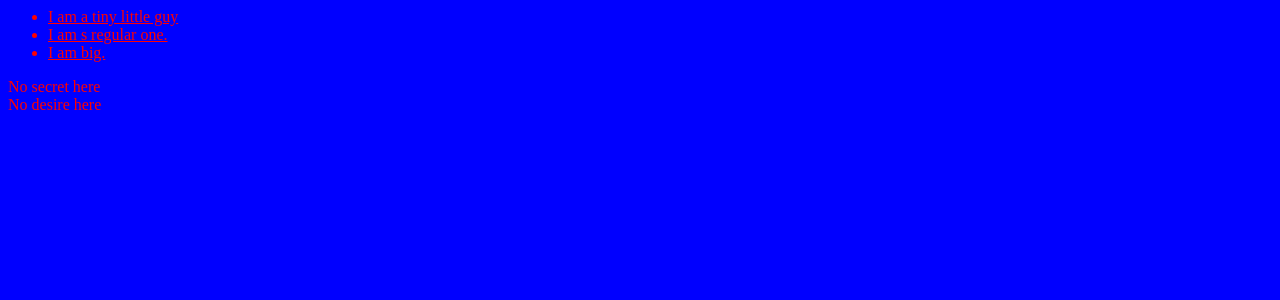
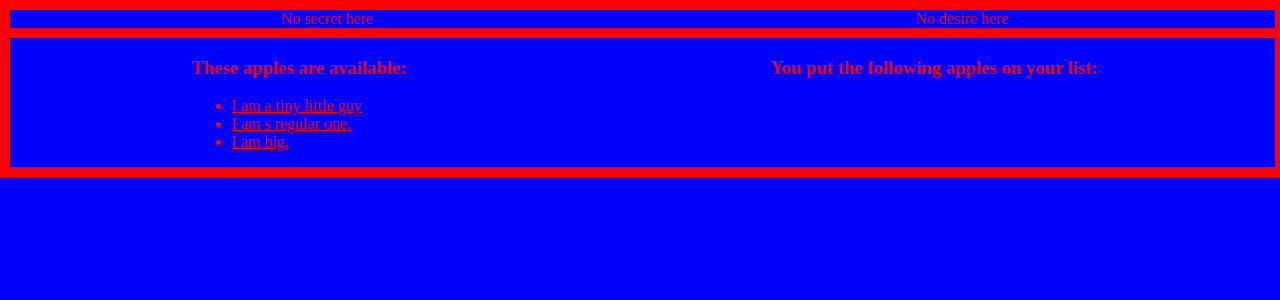
Before and after one commit to florianmaxim/react-jungle, a React app: page / in a window 1280 px wide. Shown: the top 300 px of the page. Built offline with nearby package versions, Linux system fonts and the light colour scheme.

Commit message:
this makes may more sense as a example

```diff
--- a/src/public/actions/index.js
+++ b/src/public/actions/index.js
@@ -9,3 +9,27 @@ export const selectApple = (apple) => {
 
   }
 }
+
+export const addApple = (apple) => {
+
+  console.log(`You clicked on Apple ${apple.name}`);
+
+  return{
+
+    type: 'APPLE_ADDED',
+    payload: apple
+
+  }
+}
+
+export const deleteApple = (index) => {
+
+  console.log(`You deleted the apple with the index: ${index}`);
+
+  return{
+
+    type: 'APPLE_DELETED',
+    payload: index
+
+  }
+}
--- a/src/public/components/App.js
+++ b/src/public/components/App.js
@@ -1,6 +1,8 @@
 import React from 'react';
 
 import Apples      from '../containers/container-apples';
+import ApplesList  from '../containers/container-apples-list';
+
 import AppleSecret from '../containers/container-apple-secret';
 import AppleDesire from '../containers/container-apple-desire';
 
@@ -11,10 +13,22 @@ export default class App extends React.Component {
 
   render(){
     return(
-        <div>
-          <Apples/>
-          <AppleSecret/>
-          <AppleDesire/>
+        <div className="app">
+
+          <div className="app-item">
+
+            <AppleSecret/>
+            <AppleDesire/>
+
+          </div>
+          <div className="app-item">
+
+            <Apples/>
+            <ApplesList/>
+
+          </div>
+
+
         </div>
     );
   }
--- /dev/null
+++ b/src/public/containers/container-apples-list.js
@@ -0,0 +1,73 @@
+import React, {Component} from 'react';
+import {bindActionCreators} from 'redux';
+import {connect} from 'react-redux';
+
+import {selectApple} from '../actions/index';
+import {deleteApple} from '../actions/index';
+
+class ApplesList extends Component {
+
+  componentWillMount(){
+    // console.log(this.props)
+  }
+
+  componentWillUpdate(){
+    // console.log(this.props)
+  }
+
+  componentWillReceiveProps(){
+    // console.log(this.props)
+  }
+
+    renderList() {
+
+      console.log(this.props.applesList.length)
+        return this.props.applesList.map((apple, index) => {
+            return (
+                <li key={index}>
+
+
+                {apple.name}
+
+
+                <a href="#" onClick={() => this.props.deleteApple(index)}>
+                [DELETE]
+                </a>
+
+                </li>
+            );
+        });
+    }
+
+    render() {
+        return (
+            <div>
+              <h3>You put the following apples on your list:</h3>
+              <ul>
+                  {this.renderList()}
+              </ul>
+            </div>
+        );
+    }
+
+}
+
+function props(state) {
+  return {
+    apples: state.apples,
+    applesList: state.applesList,
+  };
+}
+
+function actions(dispatch){
+
+  return bindActionCreators({
+
+    selectApple: selectApple,
+    deleteApple: deleteApple
+
+  }, dispatch)
+
+}
+
+export default connect(props, actions)(ApplesList);
--- a/src/public/containers/container-apples.js
+++ b/src/public/containers/container-apples.js
@@ -2,19 +2,26 @@ import React, {Component} from 'react';
 import {bindActionCreators} from 'redux';
 import {connect} from 'react-redux';
 
+import {addApple} from '../actions/index';
 import {selectApple} from '../actions/index';
 
 class UserList extends Component {
 
   componentDidMount(){
-    console.log(this.props)
+
+  }
+
+  componentWillUpdate(){
+    console.log(this.props);
   }
 
     renderList() {
         return this.props.apples.map((apple) => {
             return (
                 <li key={apple.id}
-                onClick={() => this.props.selectApple(apple)}
+                onClick={() => this.props.addApple(apple)}
+                onMouseOver={() => this.props.selectApple(apple)}
+
                 ><a href="#">
                 {apple.name}
                 </a></li>
@@ -25,6 +32,7 @@ class UserList extends Component {
     render() {
         return (
             <div>
+              <h3>These apples are available:</h3>
               <ul>
                   {this.renderList()}
               </ul>
@@ -36,12 +44,18 @@ class UserList extends Component {
 
 function props(state) {
   return {
-      apples: state.apples
+      apples: state.apples,
+      applesList: state.applesList,
   };
 }
 
 function actions(dispatch){
-  return bindActionCreators({selectApple: selectApple}, dispatch)
+  return bindActionCreators({
+
+    addApple: addApple,
+    selectApple: selectApple
+
+  }, dispatch)
 }
 
 export default connect(props, actions)(UserList);
--- a/src/public/reducers/index.js
+++ b/src/public/reducers/index.js
@@ -1,10 +1,19 @@
 import {combineReducers} from 'redux';
+
+//The 'origin', the 'available' items.
 import ReducerApples       from './reducer-apples';
-import ReducerAppleActive from './reducer-apple-active';
+//The 'target', the 'selected' items.
+import ReducerApplesList from './reducer-apples-list';
+
+import ReducerAppleActive  from './reducer-apple-active';
 
 const allReducers = combineReducers({
+
     apples: ReducerApples,
+    applesList: ReducerApplesList,
+
     appleActive: ReducerAppleActive
+
 });
 
 export default allReducers
--- /dev/null
+++ b/src/public/reducers/reducer-apples-list.js
@@ -0,0 +1,41 @@
+Array.prototype.remove = Array.prototype.remove || function(x) {
+  return this.splice(this.indexOf(x), 1); //num.remove(5) === [1, 2, 3];
+}
+/*
+
+This is the list of the selected apples
+
+*/
+
+//It's an empty list first.
+const init = [];
+
+export default function (state = init, action) {
+
+  switch(action.type){
+
+    case "APPLE_ADDED":
+
+      console.log('Apple was added to List.')
+
+      return [...state, action.payload];
+      //Same as:
+      //state.push(action.payload);
+
+    break;
+
+    case "APPLE_DELETED":
+
+      console.log('Apple was deleted from List.')
+      console.log('New list:');
+      console.log(state);
+
+      return [...state.slice(0, action.payload), ...state.slice(action.payload + 1)]
+
+    break;
+
+  }
+
+  return state;
+
+}
--- a/src/public/reducers/reducer-apples.js
+++ b/src/public/reducers/reducer-apples.js
@@ -23,7 +23,7 @@ export default function () {
             id: 3,
             name: 'I am big.',
             secret: 'I am afraid of small guys.',
-            desire: 'I wnat to shrink.'
+            desire: 'I want to shrink.'
         }
     ]
 }
--- a/src/public/styles/index.scss
+++ b/src/public/styles/index.scss
@@ -1,8 +1,35 @@
+*{
+  box-sizing:border-box;
+}
+
 body{
   background-color: blue;
   color: red;
+  margin: 0;
 }
 
 a{
   color: red;
 }
+
+.app{
+  width: 100vw;
+
+  display: flex;
+  align-items: stretch;
+  justify-content: space-around;
+  flex-direction: column;
+
+  border: 5px solid red;
+}
+
+.app-item{
+  width: 100vw;
+
+  display: flex;
+  align-items: stretch;
+  justify-content: space-around;
+  flex-direction: row;
+
+  border: 5px solid red;
+}
```
Also changed, not shown: src/public/containers/container-apple-added.js (deleted, +0 -37 lines).
